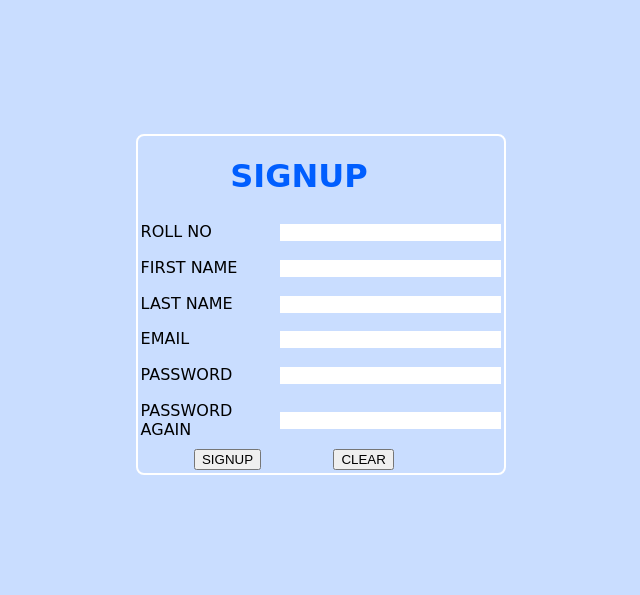
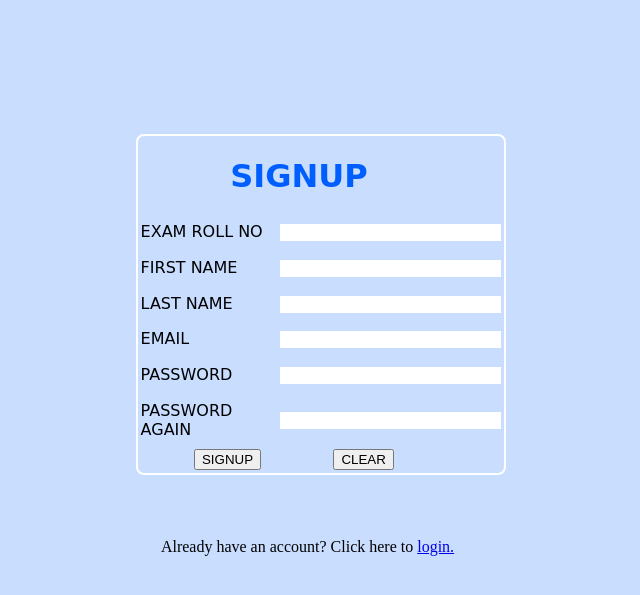
Before and after one commit to tkumar495/sxcran-blog, a Django app: page /signup/ in a window 1280 px wide. Shown: the top 595 px of the page, without its empty margins (378-1018 px from the left). Run offline with Django 3.2, Linux system fonts and the light colour scheme.

Commit message:
Add files via upload

```diff
--- a/users/templates/signup/signup.html
+++ b/users/templates/signup/signup.html
@@ -1,16 +1,23 @@
 {%load static%}
+<!-- CHANGELOG :
+				v 1.0.0 : +added signup page
+						: changed "ROLL NO" to "EXAM ROLL NO"
+						: +added form validation through javascript
+						: +added link to login page
+-->
 <!doctype html>
 <html>
 	<head>
 		<meta name="viewport" content="width=device-width, initial-scale=1"/>
 		<link rel="stylesheet" type="text/css" href="{% static 'signup/signup.css' %}"/>
+		<script src="{% static 'signup/signup.js' %}"> </script>
 		<title>
 			SXCRAN ORG - SIGNUP
 		</title>
 	</head>
 	<body>
 		<div class="body">
-			<form action = "{% url 'signup' %}" method="post">
+			<form name="signupform" action = "{% url 'signup' %}" onsubmit="return validate()" method="post">
 				{%csrf_token%}
 				<table>
 					<tr>
@@ -20,7 +27,7 @@
 					</tr>
 					<tr>
 						<td class="table_contents">
-							ROLL NO
+							EXAM ROLL NO
 						</td>
 						<td class="table_contents">
 							<input name ="USERNAME" type="text" maxlength="12" size="25" required class="table_input">
@@ -60,7 +67,7 @@
 							PASSWORD AGAIN
 						</td>
 						<td class="table_contents">
-							<input type="password" size="25" size="25" maxlength="16" required class="table_input">
+							<input name = "PASSWORD2" type="password" size="25" size="25" maxlength="16" required class="table_input">
 						</td>
 					</tr>
 					<tr>
@@ -74,5 +81,8 @@
 					</table>
 			</form>
 		</div>
+		<div class="bottom">
+			Already have an account? Click here to <a href="{% url 'login' %}"> login. </a>
+		</div>
 	</body>
 </html>
```
